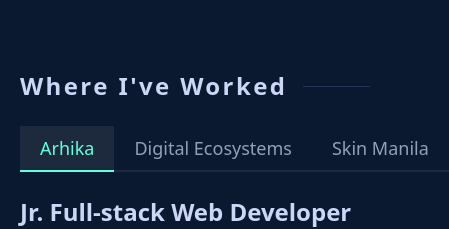
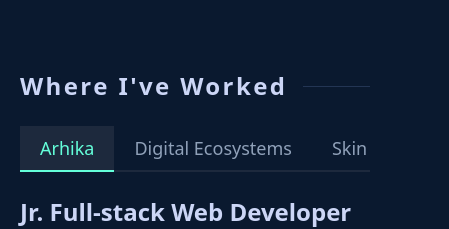
Before and after one commit to Calingcooo/my-portfolio-v2, a Next.js app: page / in a window 390 px wide. Shown: the part 2040-2269 px from the top of the page, 449 px wide, since content can reach past the window. Built offline with nearby package versions, Linux system fonts and the light colour scheme.

Commit message:
fixed the overflow of the career nav in mobile view, added scroll when on mobile

```diff
--- a/src/app/components/CareerHighlights/CareerNav.tsx
+++ b/src/app/components/CareerHighlights/CareerNav.tsx
@@ -10,8 +10,9 @@ const CareerNav = () => {
   );
 
   return (
-    <div className="flex flex-col md:flex-row md:mx-0">
-      <div className="flex flex-row md:items-start justify-start md:flex-col min-w-max">
+    <div className="flex flex-col w-full md:flex-row md:mx-0">
+      <div className="w-full md:w-auto overflow-hidden overflow-x-auto md:overflow-x-visible md:overflow-y-auto scrollbar-hide">
+        <div className="flex flex-row md:items-start md:flex-col min-w-max">
           {careerData.map((item) => (
             <button
               className={`${
@@ -29,6 +30,8 @@ const CareerNav = () => {
             </button>
           ))}
         </div>
+      </div>
+
       <CareerContent career={selectedCareer} />
     </div>
   );
--- a/src/app/data/careerData.ts
+++ b/src/app/data/careerData.ts
@@ -41,5 +41,16 @@ export const careerData: CareerItem[] = [
             "Implemented design system across all products",
             "Conducted user testing sessions"
         ]
+    },
+    {
+        id: "skin-manila-inc23",
+        title: "skin manila",
+        role: "I.T Specialist",
+        period: "Dec 2022 - July 2023",
+        responsibilities: [
+            "Created reusable component library",
+            "Implemented design system across all products",
+            "Conducted user testing sessions"
+        ]
     }
 ];
```
Lines whose indentation alone changed are shown as unchanged.
